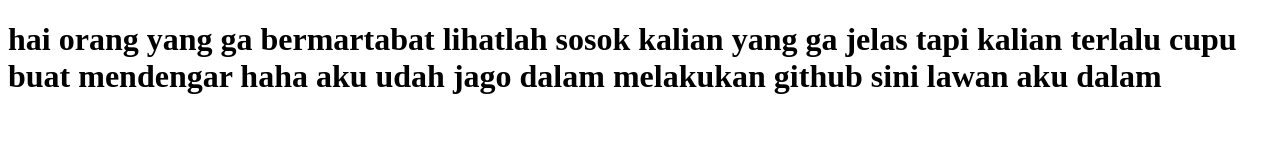
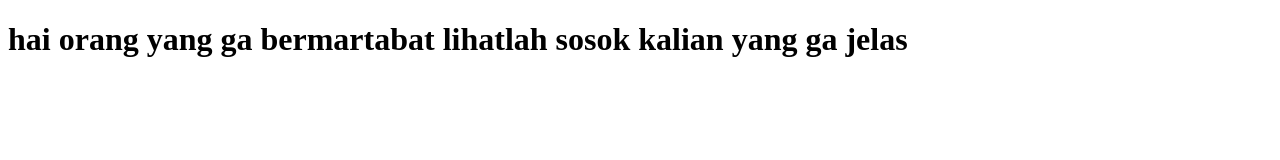
Before and after one commit to StayUrU/StayUru.github.io, a plain HTML site: page index.html in a window 1280 px wide. Drawn offline with Linux system fonts and the light colour scheme.

Commit message:
ngubah dikit

```diff
--- a/index.html
+++ b/index.html
@@ -6,7 +6,7 @@
     <title>Document</title>
 </head>
 <body>
-    <h1>hai orang yang ga bermartabat lihatlah sosok kalian yang ga jelas tapi kalian terlalu cupu buat mendengar haha aku udah jago dalam melakukan github sini lawan aku dalam
+    <h1>hai orang yang ga bermartabat lihatlah sosok kalian yang ga jelas
 
     </h1>
 </body>
```
